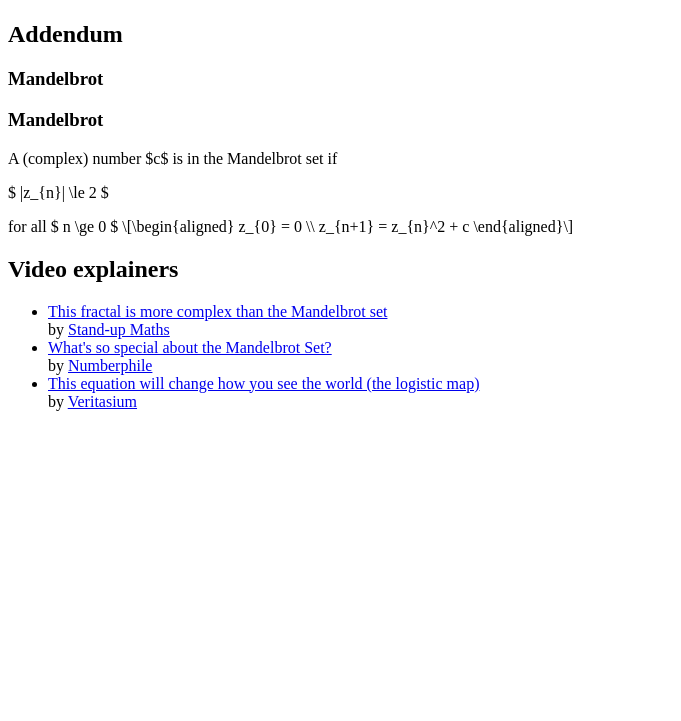
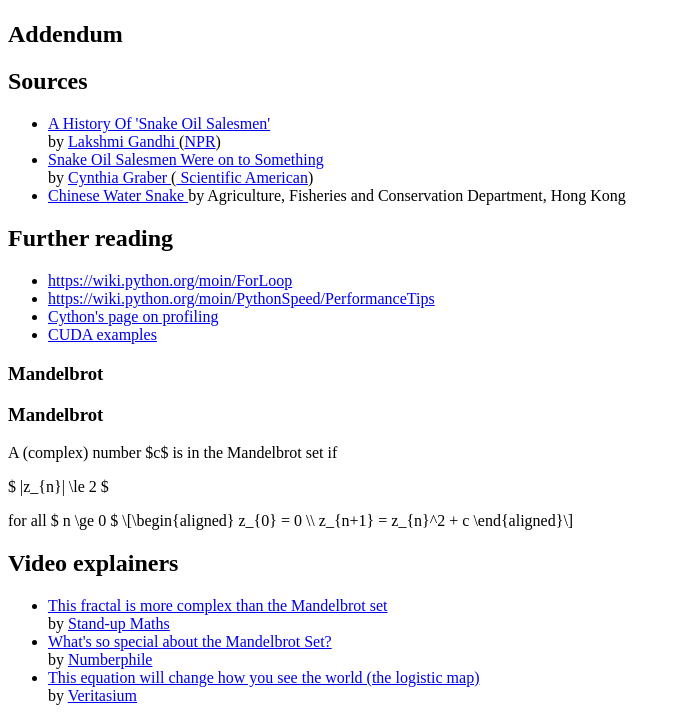
Before and after one commit to sindre-nistad/snake-oil, a website built with Vite: page src/presentation/index.html in a window 1280 px wide. Shown: the part 3812-4533 px from the top of the page, without its empty margins (0-681 px from the left). Before the commit the page ends 4239 px from the top, so only its background shows below. Built offline with nearby package versions, Linux system fonts and the light colour scheme; what reveal.js would draw is missing.

Commit message:
chore: Add sources / references

```diff
--- a/src/presentation/index.html
+++ b/src/presentation/index.html
@@ -31,16 +31,6 @@
 						alt="A picture of the Chinese water snake curtesy of the Hong Kong Biodiversity Information Hub (part of the Agriculture, Fisheries and Conservation Department)"
 					>
 					<!--
-					Unlike the snake oil salesmen (more inclusive word?) of yesteryear
-
-					Sources:
-					 - https://www.npr.org/sections/codeswitch/2013/08/26/215761377/a-history-of-snake-oil-salesmen
-					 - https://www.scientificamerican.com/article/snake-oil-salesmen-knew-something/
-
-					 Loops in Python
-					 - https://wiki.python.org/moin/ForLoop
-					 - https://wiki.python.org/moin/PythonSpeed/PerformanceTips
-
 					 More pictures:
 					  - https://bih.gov.hk/en/multimedia-database/index.html?animal_group=9&search_type=animal&action=list_multimedia&page=1&page_size=36
 
@@ -299,6 +289,80 @@
 					<h1>Addendum</h1>
 				</section>
 				<section data-visibility="uncounted">
+					<h1>Sources</h1>
+					<ul>
+						<li>
+							<a
+								href="https://www.npr.org/sections/codeswitch/2013/08/26/215761377/a-history-of-snake-oil-salesmen"
+							>
+								A History Of 'Snake Oil Salesmen'
+							</a>
+							<br>
+							by
+							<a href="https://lakshmigandhi.com/"> Lakshmi Gandhi </a>(<a
+								href="https://www.npr.org"
+								>NPR</a
+							>)
+						</li>
+						<li>
+							<a
+								href="https://www.scientificamerican.com/article/snake-oil-salesmen-knew-something/"
+							>
+								Snake Oil Salesmen Were on to Something
+							</a>
+							<br>
+							by
+							<a
+								href="https://www.scientificamerican.com/author/cynthia-graber/"
+							>
+								Cynthia Graber
+							</a>
+							(<a href="https://www.scientificamerican.com">
+								Scientific American</a
+							>)
+						</li>
+						<li>
+							<a
+								href="https://bih.gov.hk/en/multimedia-database/species/index.html?id=3416"
+							>
+								Chinese Water Snake
+							</a>
+							by Agriculture, Fisheries and Conservation Department, Hong Kong
+						</li>
+					</ul>
+				</section>
+				<section data-visibility="uncounted">
+					<h1>Further reading</h1>
+					<ul>
+						<li class="fragment">
+							<a href="https://wiki.python.org/moin/ForLoop">
+								https://wiki.python.org/moin/ForLoop
+							</a>
+						</li>
+						<li class="fragment">
+							<a
+								href="https://wiki.python.org/moin/PythonSpeed/PerformanceTips"
+							>
+								https://wiki.python.org/moin/PythonSpeed/PerformanceTips
+							</a>
+						</li>
+						<li class="fragment">
+							<a
+								href="https://cython.readthedocs.io/en/latest/src/tutorial/profiling_tutorial.html"
+							>
+								Cython's page on profiling
+							</a>
+						</li>
+						<li class="fragment">
+							<a
+								href="https://github.com/NVIDIA/cuda-python/tree/main/cuda_core/examples"
+							>
+								CUDA examples
+							</a>
+						</li>
+					</ul>
+				</section>
+				<section data-visibility="uncounted">
 					<section>
 						<h1>Mandelbrot</h1>
 					</section>
```
